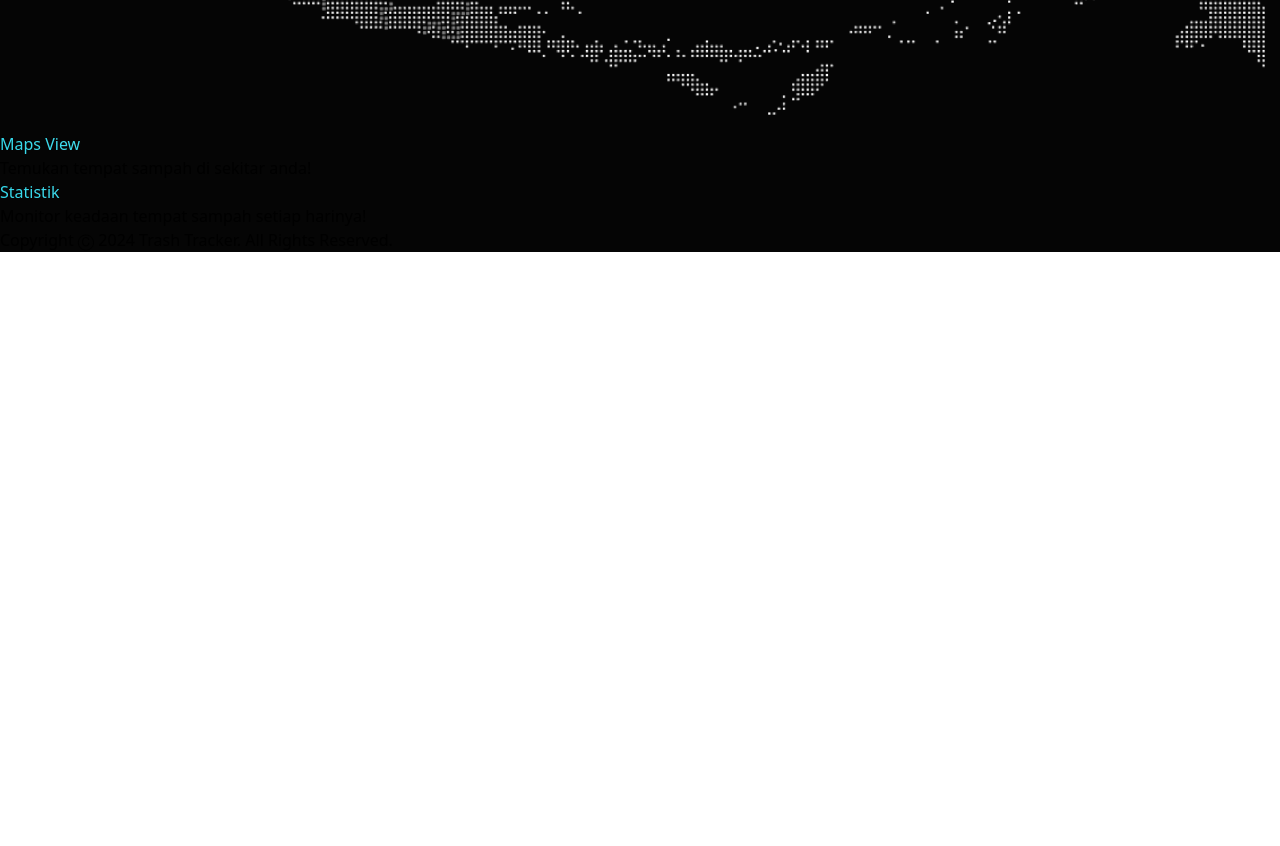
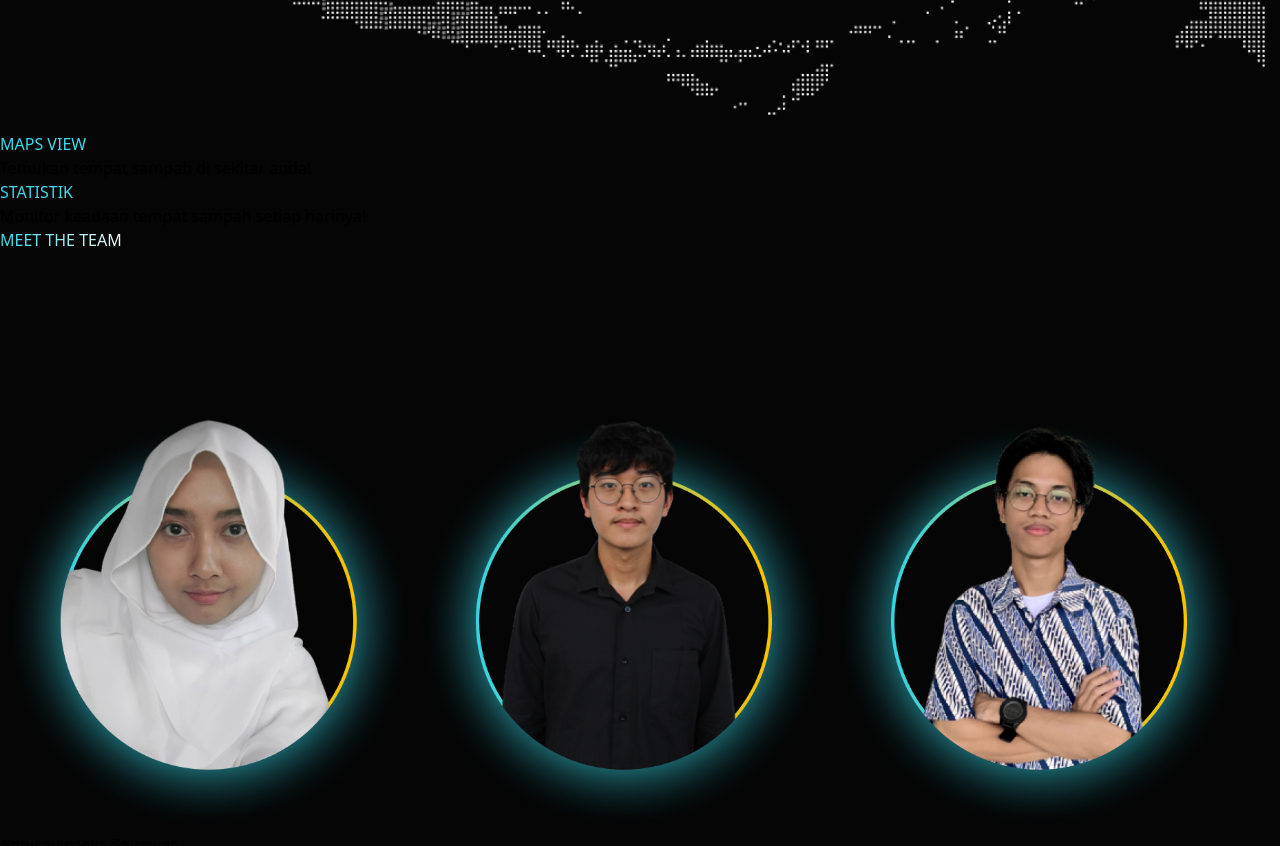
Before and after one commit to annisa-ardelia/TrashTracker, a React (Vite) app in the folder Frontend/: page / in a window 1280 px wide. Shown: the part 1280-2126 px from the top of the page. Before the commit the page ends 1532 px from the top, so only its background shows below. Built offline with nearby package versions, Linux system fonts and the light colour scheme.

Commit message:
Menambahkan daftar developer pada mainpage

```diff
--- a/Frontend/src/components/mapPreview.jsx
+++ b/Frontend/src/components/mapPreview.jsx
@@ -1,7 +1,7 @@
 const MapPreview = () => {
     return (
         <div className="pt-28 pb-28">
-            <h1 className="text-white text-6xl font-bold mb-4 center text-gradient">Maps View</h1>
+            <h1 className="text-white text-6xl font-bold mb-4 center text-gradient">MAPS VIEW</h1>
             <h3 className="text-white text-xl mb-4 center">Temukan tempat sampah di sekitar anda!</h3>
         </div>
     )
--- a/Frontend/src/components/statistikPreview.jsx
+++ b/Frontend/src/components/statistikPreview.jsx
@@ -1,7 +1,7 @@
 const StatistikPreview = () => {
     return (
         <div className="pt-28 pb-28">
-            <h1 className="text-white text-6xl font-bold mb-4 center text-gradient">Statistik</h1>
+            <h1 className="text-white text-6xl font-bold mb-4 center text-gradient">STATISTIK</h1>
             <h3 className="text-white text-xl mb-4 center">Monitor keadaan tempat sampah setiap harinya!</h3>
         </div>
     )
--- a/Frontend/src/components/team.jsx
+++ b/Frontend/src/components/team.jsx
@@ -0,0 +1,57 @@
+import React from "react";
+import foto from "../assets/member-black.png";
+
+const Team = () => {
+  return (
+    <div className="bg-primary py-16">
+      {/* Title */}
+      <h1 className="font-poppins text-center text-[55px] justify-center pt-16">
+        <span className="text-gradient font-bold text-[55px]">MEET THE TEAM</span><br></br>
+      </h1>
+      {/* <h2 className="font-poppins text-center text-[20px] justify-center -mt-12 mb-12">
+        <span className="text-white text-[20px] font-semibold">Universitas Indonesia</span>
+      </h2> */}
+
+      {/* Team Section */}
+      <div className="max-w-5xl mx-auto -mt-12">
+        <div className="relative">
+          {/* Image */}
+          <img
+            src={foto}
+            alt="Team Members"
+            className="w-full rounded-lg shadow-lg"
+          />
+
+          {/* Info Section */}
+          <div className="grid grid-cols-3 gap-4 mt-8 text-center">
+            {/* Member 1 */}
+            <div>
+              <h2 className="text-xl font-semibold text-white">
+                Annisa Ardelia Setiawan
+              </h2>
+              <p className="text-gray-600">Teknik Komputer</p>
+            </div>
+
+            {/* Member 2 */}
+            <div>
+              <h2 className="text-xl font-semibold text-white">
+                Mario Matthews Gunawan
+              </h2>
+              <p className="text-gray-600">Teknik Komputer</p>
+            </div>
+
+            {/* Member 3 */}
+            <div>
+              <h2 className="text-xl font-semibold text-white">
+                Rizqi Zaidan
+              </h2>
+              <p className="text-gray-600">Teknik Komputer</p>
+            </div>
+          </div>
+        </div>
+      </div>
+    </div>
+  );
+};
+
+export default Team;
--- a/Frontend/src/page/mainpage.jsx
+++ b/Frontend/src/page/mainpage.jsx
@@ -4,6 +4,7 @@ import Navbar from "../components/Navbar";
 import Hero from "../components/hero";
 import MapPreview from "../components/mapPreview";
 import StatistikPreview from "../components/statistikPreview";
+import Team from "../components/team";
 import Footer from "../components/footer";
 import { useEffect, useState, useRef } from "react";
 
@@ -39,6 +40,9 @@ const MainPage = () => {
 
     const ref3 = useRef();
     const isVisible3 = useIsVisible(ref3);
+
+    const ref4 = useRef();
+    const isVisible4 = useIsVisible(ref3);
 
     let colors = ["#35D5E7"];
     let i = 0;
@@ -82,9 +86,16 @@ const MainPage = () => {
                 <div className={`bg-primary ${style.paddingX} ${style.flexCenter}`}>
                     <div ref={ref3} className={`${style.boxWidth} transition-opacity ease-in duration-700 ${isVisible3 ? "opacity-100" : "opacity-0"}`}>
                         <StatistikPreview />
+                    </div>
+                </div>
+
+                <div className={`bg-primary ${style.paddingX} ${style.flexCenter}`}>
+                    <div ref={ref3} className={`${style.boxWidth} transition-opacity ease-in duration-700 ${isVisible3 ? "opacity-100" : "opacity-0"}`}>
+                        <Team />
                         <Footer />
                     </div>
                 </div>
+
             </div>
         );
     };
```
Also changed, not shown: Frontend/src/assets/member-black.png (added), Frontend/src/assets/member-white.png (added).
